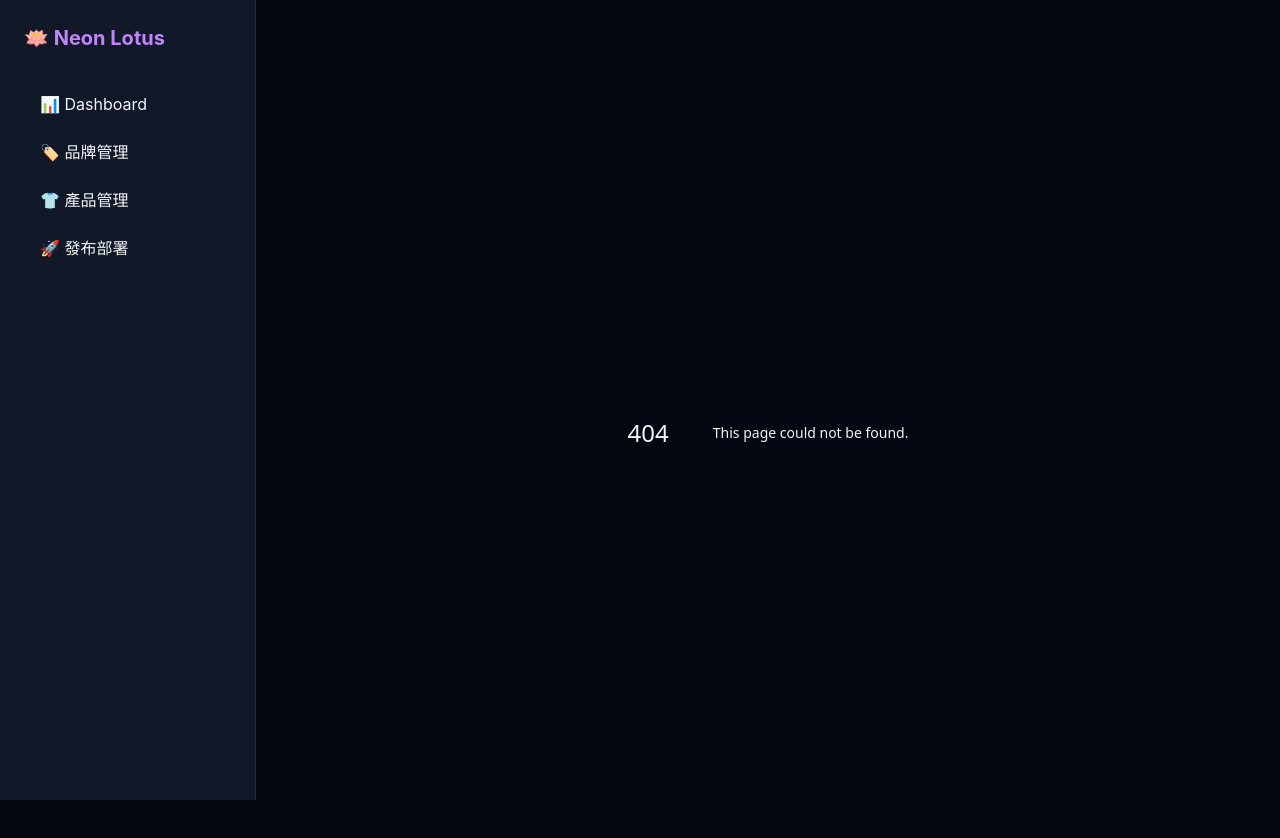
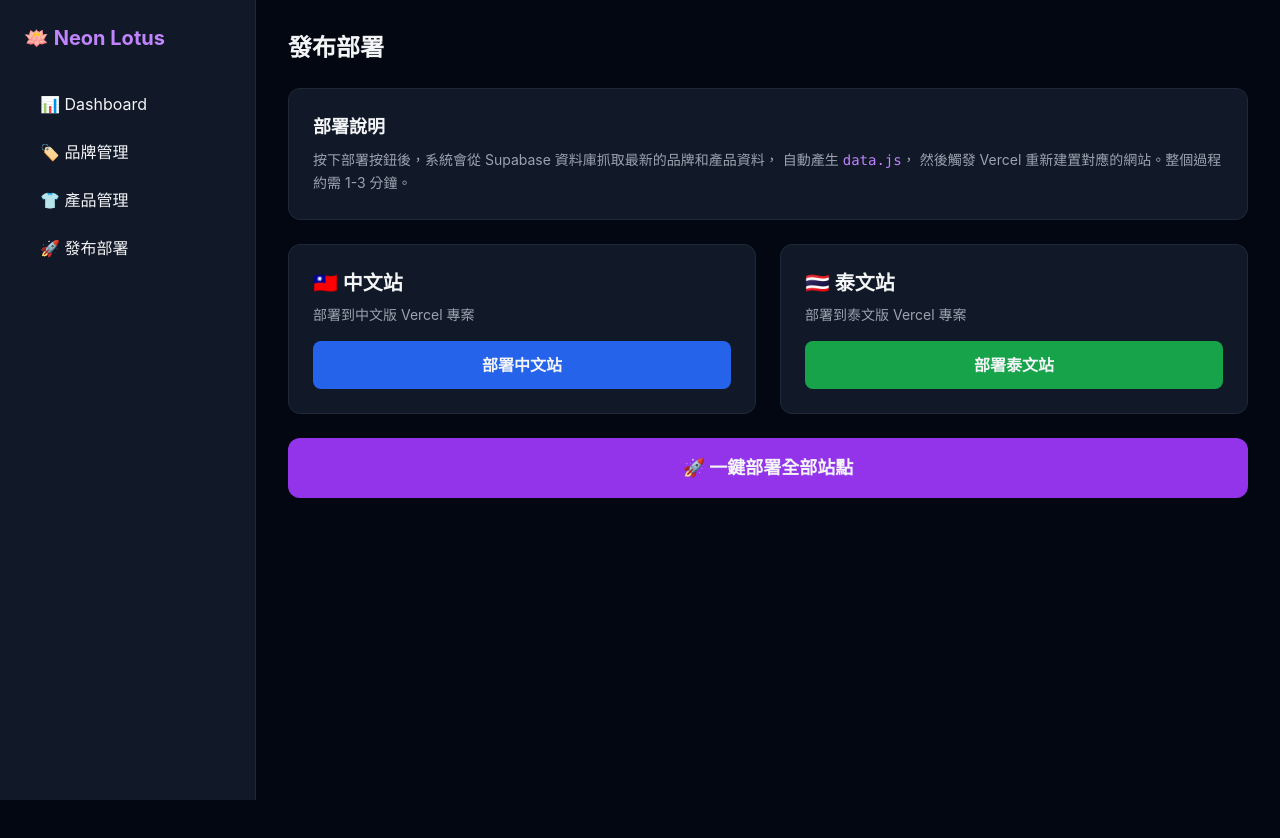
Before and after one commit to Sean0201/neon-lotus-admin, a Next.js app: page /deploy in a window 1280 px wide. Before the commit this address had no page. Shown: the top 838 px of the page. After the commit the page ends 800 px from the top, so only its background shows below. Built offline with nearby package versions, Linux system fonts and the light colour scheme.

Commit message:
Create page.js

```diff
--- /dev/null
+++ b/app/deploy/page.js
@@ -0,0 +1,122 @@
+"use client";
+import { useState } from "react";
+
+export default function DeployPage() {
+  const [status, setStatus] = useState({ zh: null, th: null });
+  const [loading, setLoading] = useState({ zh: false, th: false });
+
+  async function triggerDeploy(target) {
+    setLoading((prev) => ({ ...prev, [target]: true }));
+    setStatus((prev) => ({ ...prev, [target]: null }));
+
+    try {
+      const res = await fetch("/api/deploy", {
+        method: "POST",
+        headers: { "Content-Type": "application/json" },
+        body: JSON.stringify({ target }),
+      });
+      const data = await res.json();
+
+      if (res.ok) {
+        setStatus((prev) => ({
+          ...prev,
+          [target]: { success: true, message: "部署已觸發！Vercel 正在建置中..." },
+        }));
+      } else {
+        setStatus((prev) => ({
+          ...prev,
+          [target]: { success: false, message: data.error || "部署失敗" },
+        }));
+      }
+    } catch (err) {
+      setStatus((prev) => ({
+        ...prev,
+        [target]: { success: false, message: err.message },
+      }));
+    }
+
+    setLoading((prev) => ({ ...prev, [target]: false }));
+  }
+
+  async function deployAll() {
+    await Promise.all([triggerDeploy("zh"), triggerDeploy("th")]);
+  }
+
+  return (
+    <div>
+      <h2 className="text-2xl font-bold mb-6">發布部署</h2>
+
+      <div className="bg-gray-900 border border-gray-800 rounded-xl p-6 mb-6">
+        <h3 className="text-lg font-semibold mb-2">部署說明</h3>
+        <p className="text-gray-400 text-sm leading-relaxed">
+          按下部署按鈕後，系統會從 Supabase 資料庫抓取最新的品牌和產品資料，
+          自動產生 <code className="text-purple-400">data.js</code>，
+          然後觸發 Vercel 重新建置對應的網站。整個過程約需 1-3 分鐘。
+        </p>
+      </div>
+
+      <div className="grid grid-cols-2 gap-6">
+        {/* 中文站 */}
+        <div className="bg-gray-900 border border-gray-800 rounded-xl p-6">
+          <h3 className="text-xl font-bold mb-2">🇹🇼 中文站</h3>
+          <p className="text-gray-400 text-sm mb-4">
+            部署到中文版 Vercel 專案
+          </p>
+          <button
+            onClick={() => triggerDeploy("zh")}
+            disabled={loading.zh}
+            className="w-full bg-blue-600 hover:bg-blue-700 disabled:opacity-50 px-6 py-3 rounded-lg transition font-semibold"
+          >
+            {loading.zh ? "部署中..." : "部署中文站"}
+          </button>
+          {status.zh && (
+            <p
+              className={`mt-3 text-sm ${
+                status.zh.success ? "text-green-400" : "text-red-400"
+              }`}
+            >
+              {status.zh.message}
+            </p>
+          )}
+        </div>
+
+        {/* 泰文站 */}
+        <div className="bg-gray-900 border border-gray-800 rounded-xl p-6">
+          <h3 className="text-xl font-bold mb-2">🇹🇭 泰文站</h3>
+          <p className="text-gray-400 text-sm mb-4">
+            部署到泰文版 Vercel 專案
+          </p>
+          <button
+            onClick={() => triggerDeploy("th")}
+            disabled={loading.th}
+            className="w-full bg-green-600 hover:bg-green-700 disabled:opacity-50 px-6 py-3 rounded-lg transition font-semibold"
+          >
+            {loading.th ? "部署中..." : "部署泰文站"}
+          </button>
+          {status.th && (
+            <p
+              className={`mt-3 text-sm ${
+                status.th.success ? "text-green-400" : "text-red-400"
+              }`}
+            >
+              {status.th.message}
+            </p>
+          )}
+        </div>
+      </div>
+
+      {/* 一鍵全部部署 */}
+      <div className="mt-6">
+        <button
+          onClick={deployAll}
+          disabled={loading.zh || loading.th}
+          className="w-full bg-purple-600 hover:bg-purple-700 disabled:opacity-50 px-6 py-4 rounded-xl transition font-bold text-lg"
+        >
+          {loading.zh || loading.th
+            ? "部署中..."
+            : "🚀 一鍵部署全部站點"}
+        </button>
+      </div>
+    </div>
+  );
+}
```
